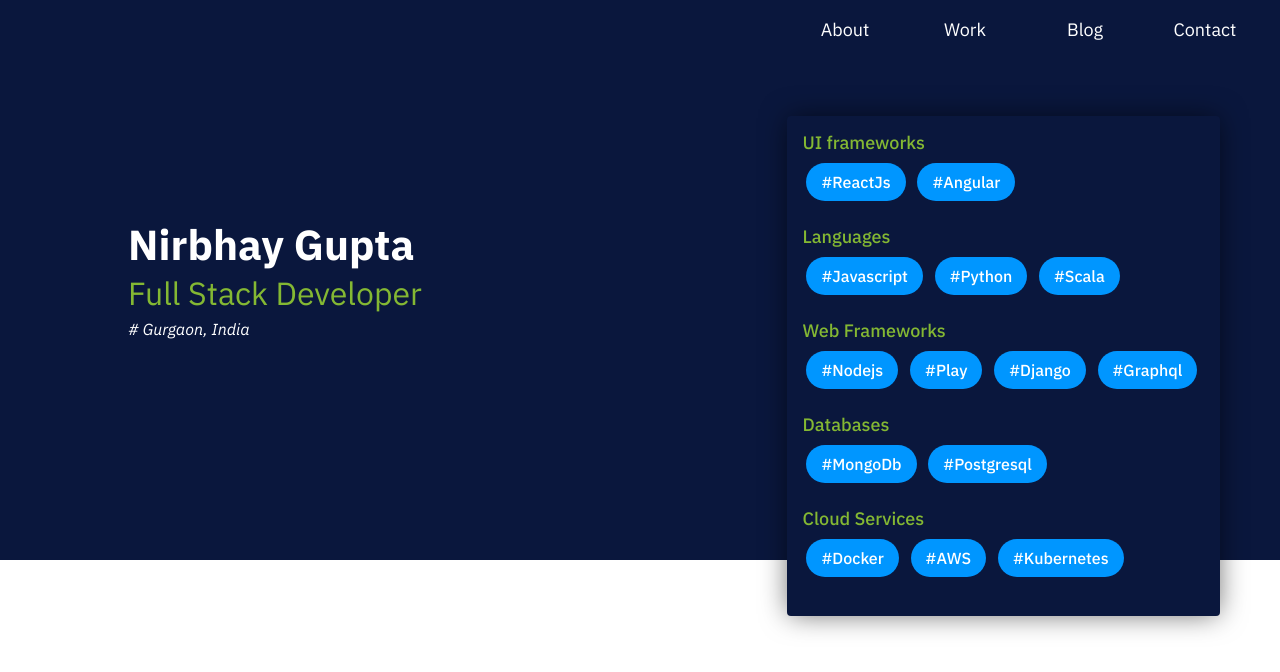
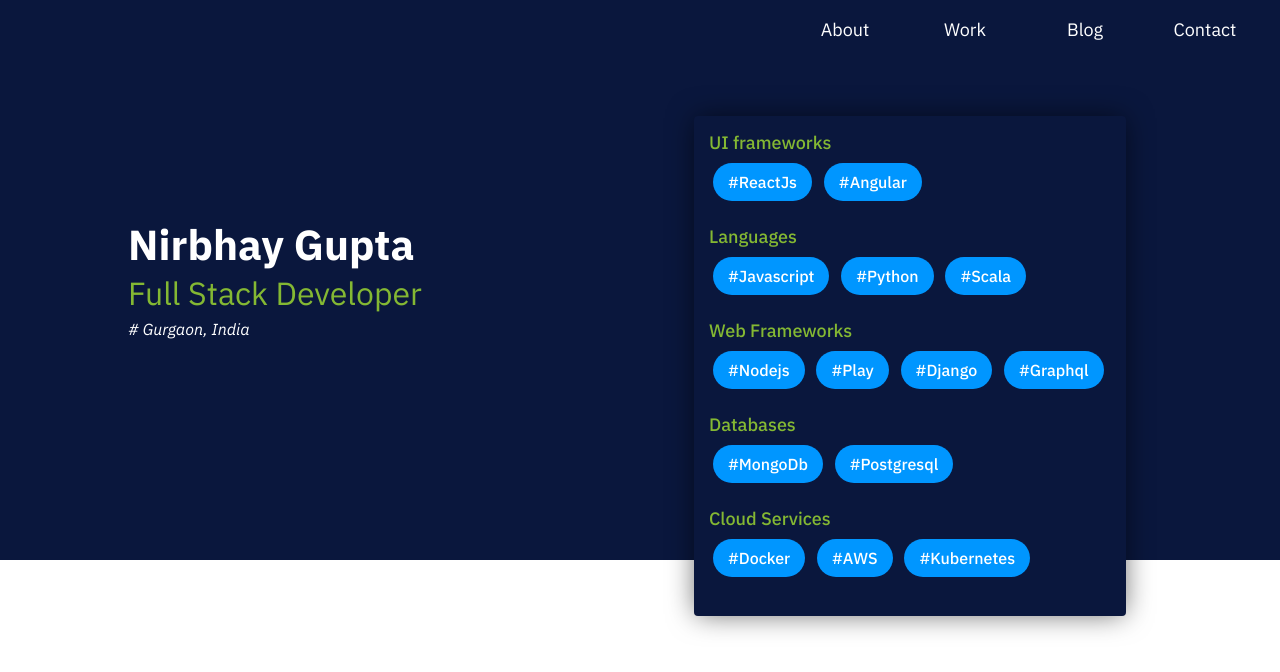
Before and after one commit to guptanirbhay93/guptanirbhay93.github.com, a plain HTML site: page index.html in a window 1280 px wide. Shown: the top 672 px of the page. Drawn offline with nearby package versions, Linux system fonts and the light colour scheme.

Commit message:
Minor Css adjustments

```diff
--- a/css/index.css
+++ b/css/index.css
@@ -190,7 +190,7 @@ body {
   display: block;
   box-shadow: 0px 0px 28px -2px rgba(0, 0, 0, 0.6);
   position: absolute;
-  right: 60px;
+  right: 12%;
   background: white;
   border-radius: 4px;
   bottom: -10%;
```
